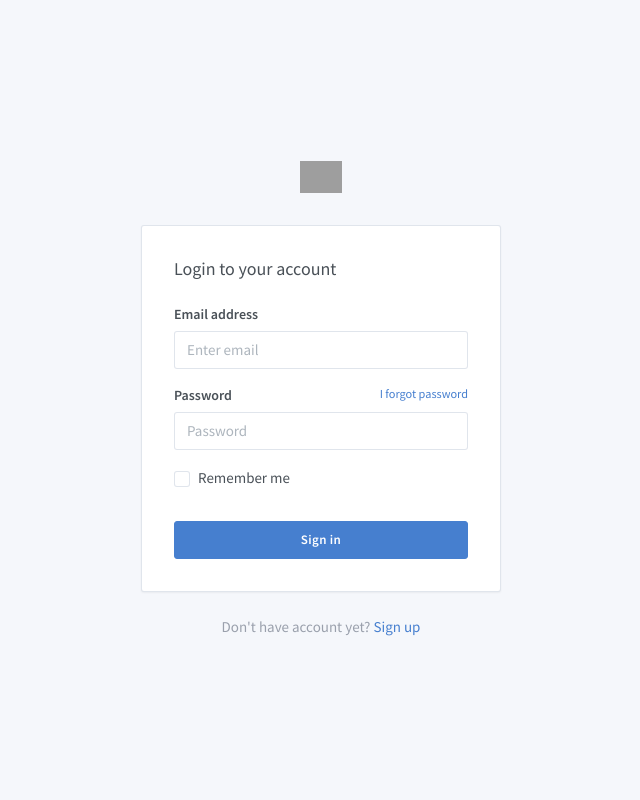
After one commit to Akkadius/Occulus, a Node server app: page /login/ in a window 1280 px wide. The commit adds this page. Shown: the whole page, without its empty margins (319-959 px from the left). Run offline with Node 20, Linux system fonts and the light colour scheme; some libraries are stand-ins or nearby versions; grey boxes are pictures that could not be loaded.

Commit message:
More adjustments, login page

```diff
--- a/app.js
+++ b/app.js
@@ -27,6 +27,7 @@ app.use(express.static(path.join(__dirname, 'public')));
  * Routes
  */
 app.use('/', require('./routes/index'));
+app.use('/login', require('./routes/login'));
 app.use('/users', require('./routes/users'));
 app.use('/dashboard/stats', require('./routes/dashboard/stats'));
 
--- /dev/null
+++ b/app/templates/login.html
@@ -0,0 +1,74 @@
+<!doctype html>
+<html lang="en" dir="ltr">
+<head>
+    <meta charset="UTF-8">
+    <meta name="viewport" content="width=device-width, user-scalable=no, initial-scale=1.0, maximum-scale=1.0, minimum-scale=1.0">
+    <meta http-equiv="X-UA-Compatible" content="ie=edge">
+    <meta http-equiv="Content-Language" content="en" />
+    <meta name="msapplication-TileColor" content="#2d89ef">
+    <meta name="theme-color" content="#4188c9">
+    <meta name="apple-mobile-web-app-status-bar-style" content="black-translucent"/>
+    <meta name="apple-mobile-web-app-capable" content="yes">
+    <meta name="mobile-web-app-capable" content="yes">
+    <meta name="HandheldFriendly" content="True">
+    <meta name="MobileOptimized" content="320">
+    <link rel="icon" href="./favicon.ico" type="image/x-icon"/>
+    <link rel="shortcut icon" type="image/x-icon" href="./favicon.ico" />
+
+    <!-- Favicon -->
+    <link rel="icon" href="assets/images/favicon.ico" type="image/x-icon"/>
+    <link rel="shortcut icon" type="image/x-icon" href="assets/images/favicon.ico"/>
+
+    <title>EQEmu Server Login</title>
+    <link rel="stylesheet" href="https://maxcdn.bootstrapcdn.com/font-awesome/4.7.0/css/font-awesome.min.css">
+    <link rel="stylesheet" href="https://fonts.googleapis.com/css?family=Source+Sans+Pro:300,300i,400,400i,500,500i,600,600i,700,700i&amp;subset=latin-ext">
+
+    <!-- Stylesheets -->
+    <link href="./assets/css/dashboard.css" rel="stylesheet"/>
+    <link href="./assets/plugins/charts-c3/plugin.css" rel="stylesheet"/>
+
+</head>
+<body class="">
+<div class="page">
+    <div class="page-single">
+        <div class="container">
+            <div class="row">
+                <div class="col col-login mx-auto">
+                    <div class="text-center mb-6">
+                        <img src="./demo/brand/tabler.svg" class="h-6" alt="">
+                    </div>
+                    <form class="card" action="" method="post">
+                        <div class="card-body p-6">
+                            <div class="card-title">Login to your account</div>
+                            <div class="form-group">
+                                <label class="form-label">Email address</label>
+                                <input type="email" class="form-control" id="exampleInputEmail1" aria-describedby="emailHelp" placeholder="Enter email">
+                            </div>
+                            <div class="form-group">
+                                <label class="form-label">
+                                    Password
+                                    <a href="./forgot-password.html" class="float-right small">I forgot password</a>
+                                </label>
+                                <input type="password" class="form-control" id="exampleInputPassword1" placeholder="Password">
+                            </div>
+                            <div class="form-group">
+                                <label class="custom-control custom-checkbox">
+                                    <input type="checkbox" class="custom-control-input" />
+                                    <span class="custom-control-label">Remember me</span>
+                                </label>
+                            </div>
+                            <div class="form-footer">
+                                <button type="submit" class="btn btn-primary btn-block">Sign in</button>
+                            </div>
+                        </div>
+                    </form>
+                    <div class="text-center text-muted">
+                        Don't have account yet? <a href="./register.html">Sign up</a>
+                    </div>
+                </div>
+            </div>
+        </div>
+    </div>
+</div>
+</body>
+</html>
--- /dev/null
+++ b/routes/login.js
@@ -0,0 +1,23 @@
+var express  = require('express');
+var router   = express.Router();
+var template = require('../app/core/template-render');
+
+/* GET home page. */
+router.get('/', function (req, res, next) {
+
+  /**
+   * Load login page
+   */
+  const login = template
+    .load("login")
+    .render();
+
+  /**
+   * Response
+   */
+  res.send(
+    login
+  );
+});
+
+module.exports = router;
```
Also changed, not shown: app/templates/index.html (+21 -48 lines).
